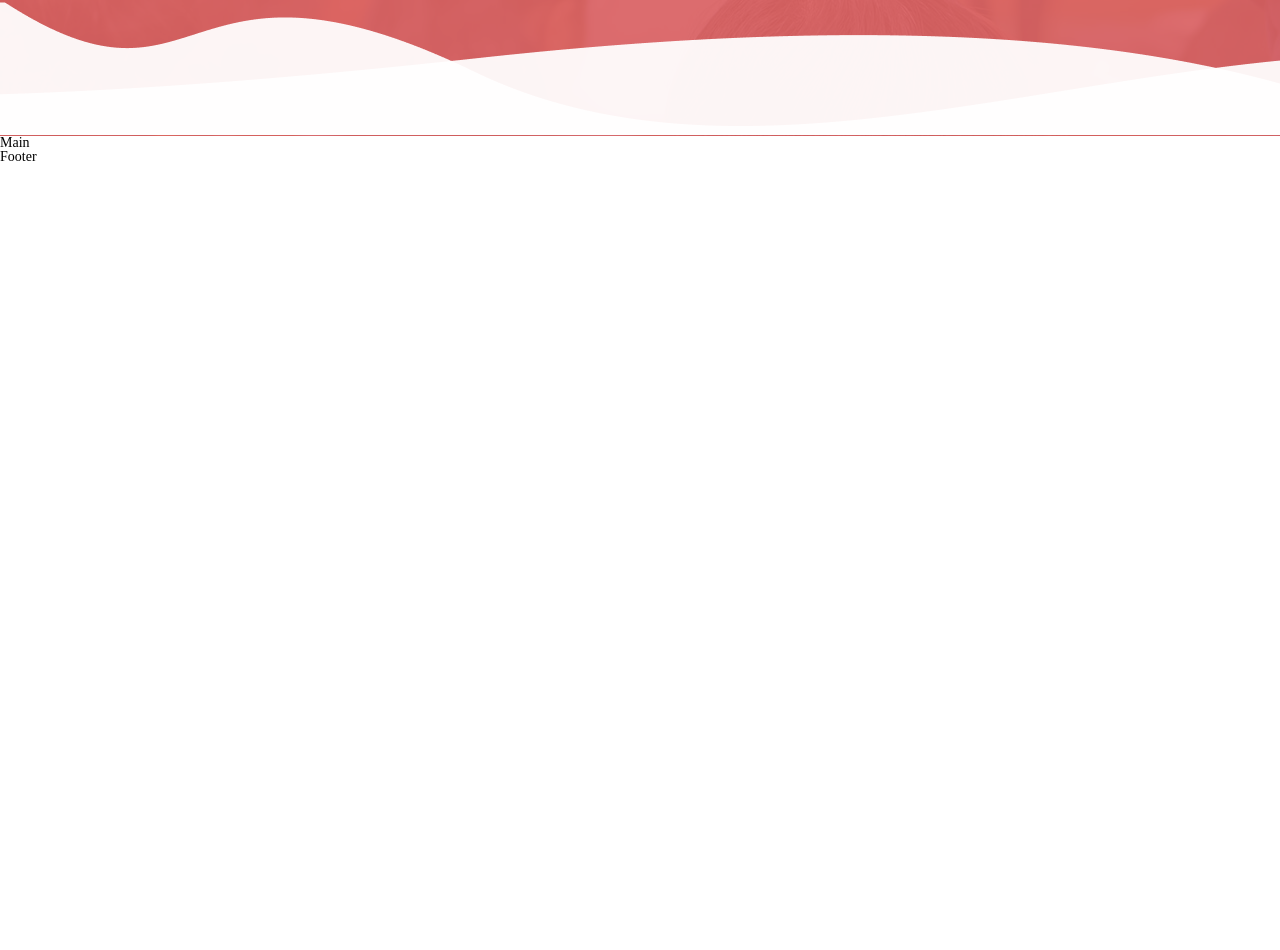
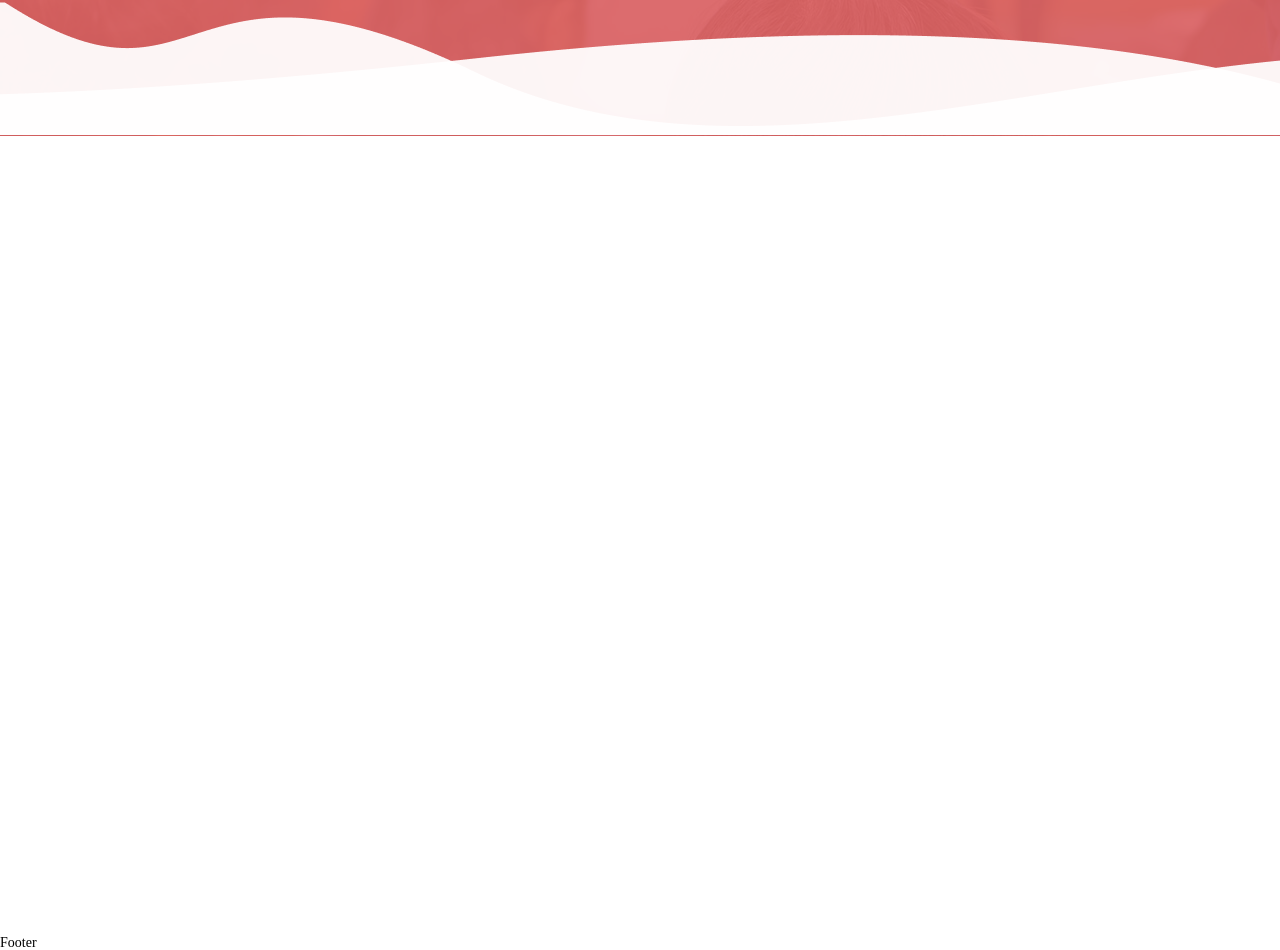
Before and after one commit to sargon17/proj-html-vuejs, a Vue app: page / in a window 1280 px wide. Shown: the part 584-1534 px from the top of the page. Before the commit the page ends 800 px from the top, so only its background shows below. Built offline with nearby package versions, Linux system fonts and the light colour scheme.

Commit message:
container element done / working on grid element

```diff
--- a/src/components/HeaderComponent.vue
+++ b/src/components/HeaderComponent.vue
@@ -20,8 +20,8 @@
 
 <script>
 import logo from "../assets/theme_eduprime_logo.png";
-import ButtonElement from "./sub_components/ButtonElement.vue";
-import NavigationDropdown from "./sub_components/NavigationDropdown.vue";
+import ButtonElement from "./components_library/ButtonElement.vue";
+import NavigationDropdown from "./components_library/NavigationDropdown.vue";
 import headerNavigationData from "../data/headerNavigationData";
 
 export default {
--- a/src/components/HeroComponent.vue
+++ b/src/components/HeroComponent.vue
@@ -34,8 +34,8 @@
 <script>
 import bgImg from "../assets/theme_slider1_bg-1.jpg";
 import wave from "../assets/Wave-1.png";
-import HeadingText from "./sub_components/HeadingText.vue";
-import ButtonElement from "./sub_components/ButtonElement.vue";
+import HeadingText from "./components_library/HeadingText.vue";
+import ButtonElement from "./components_library/ButtonElement.vue";
 
 export default {
   name: "HeroComponent",
--- a/src/components/MainComponent.vue
+++ b/src/components/MainComponent.vue
@@ -1,10 +1,36 @@
 <template>
-  <div>Main</div>
+  <div>
+    <ContainerElement :contentPosition="'center center'" :height="'100vh'">
+      <GridElement :grids="'3'">
+        <template #element-1>
+          <ContainerElement :contentPosition="'center bottom'">
+            <h1>First block</h1>
+          </ContainerElement>
+        </template>
+        <template #element-2>
+          <ContainerElement :contentPosition="'left center'">
+            <h1>Second Block</h1>
+          </ContainerElement>
+        </template>
+        <template #element-3>
+          <ContainerElement :contentPosition="'left center'">
+            <h1>Third Block</h1>
+          </ContainerElement>
+        </template>
+      </GridElement>
+    </ContainerElement>
+  </div>
 </template>
 
 <script>
+import ContainerElement from "./components_library/ContainerElement.vue";
+import GridElement from "./components_library/GridElement.vue";
 export default {
   name: "MainComponent",
+  components: {
+    ContainerElement,
+    GridElement,
+  },
 };
 </script>
 
--- /dev/null
+++ b/src/components/components_library/ContainerElement.vue
@@ -0,0 +1,72 @@
+<template>
+  <div class="container" :class="containerClasses" :style="containerStyles">
+    <slot />
+  </div>
+</template>
+
+<script>
+export default {
+  name: "ContainerElement",
+  props: {
+    contentPosition: {
+      type: String,
+      default: "center center",
+    },
+    height: {
+      type: String,
+      default: "auto",
+    },
+  },
+  computed: {
+    containerClasses() {
+      let position = this.contentPosition.split(" ");
+      return {
+        "container-center": position[0] === "center",
+        "container-left": position[0] === "left",
+        "container-right": position[0] === "right",
+        "container-top": position[1] === "top",
+        "container-vCentre": position[1] === "center",
+        "container-bottom": position[1] === "bottom",
+      };
+    },
+    containerStyles() {
+      return {
+        height: this.height,
+      };
+    },
+  },
+};
+</script>
+
+<style lang="scss" scoped>
+@import "../../styles/general.scss";
+
+.container {
+  padding: 20px;
+  width: 100%;
+  max-width: $mt-screen-xl;
+  margin: 0 auto;
+  display: flex;
+  align-items: center;
+}
+
+// content position
+.container-center {
+  justify-content: center;
+}
+.container-left {
+  justify-content: flex-start;
+}
+.container-right {
+  justify-content: flex-end;
+}
+.container-top {
+  align-items: flex-start;
+}
+.container-vCentre {
+  align-items: center;
+}
+.container-bottom {
+  align-items: flex-end;
+}
+</style>
--- /dev/null
+++ b/src/components/components_library/GridElement.vue
@@ -0,0 +1,121 @@
+<template>
+  <div class="grid">
+    <div
+      v-for="element in gridElements"
+      class="grid-element"
+      :key="element"
+      :class="gridElementClasses"
+    >
+      <slot :name="`element-${element}`" />
+    </div>
+  </div>
+</template>
+
+<script>
+export default {
+  name: "GridElement",
+  data() {
+    return {
+      gridElements: [],
+    };
+  },
+  props: {
+    subdivision: {
+      type: String,
+      default: "auto",
+    },
+    grids: {
+      type: String,
+      default: "2",
+    },
+  },
+
+  computed: {
+    gridElementClasses() {
+      return {
+        "grid-element-2": this.grids === "2",
+        "grid-element-3": this.grids === "3",
+        "grid-element-4": this.grids === "4",
+        "grid-element-5": this.grids === "5",
+        "grid-element-6": this.grids === "6",
+        "grid-element-7": this.grids === "7",
+        "grid-element-8": this.grids === "8",
+        "grid-element-9": this.grids === "9",
+        "grid-element-10": this.grids === "10",
+        "grid-element-11": this.grids === "11",
+        "grid-element-12": this.grids === "12",
+      };
+    },
+  },
+  watch: {
+    grids() {
+      this.setGridElements();
+    },
+  },
+  mounted() {
+    this.setGridElements();
+  },
+  methods: {
+    setGridElements() {
+      this.gridElements = [];
+      for (let i = 1; i <= parseInt(this.grdis); i++) {
+        console.log(i);
+        this.gridElements.push(i);
+      }
+    },
+  },
+};
+</script>
+
+<style lang="scss" scoped>
+@import "../../styles/general.scss";
+
+.grid {
+  display: flex;
+  flex-wrap: wrap;
+  justify-content: space-between;
+  align-items: center;
+  height: 100%;
+  width: 100%;
+}
+.grid-element {
+  width: 100%;
+  max-width: $mt-screen-xl;
+  margin: 0 auto;
+  display: flex;
+  align-items: center;
+}
+.grid-element-2 {
+  width: calc(100% / 2);
+}
+.grid-element-3 {
+  width: calc(100% / 3);
+}
+.grid-element-4 {
+  width: calc(100% / 4);
+}
+.grid-element-5 {
+  width: calc(100% / 5);
+}
+.grid-element-6 {
+  width: calc(100% / 6);
+}
+.grid-element-7 {
+  width: calc(100% / 7);
+}
+.grid-element-8 {
+  width: calc(100% / 8);
+}
+.grid-element-9 {
+  width: calc(100% / 9);
+}
+.grid-element-10 {
+  width: calc(100% / 10);
+}
+.grid-element-11 {
+  width: calc(100% / 11);
+}
+.grid-element-12 {
+  width: calc(100% / 12);
+}
+</style>
```
Also changed, not shown: src/components/components_library/ButtonElement.vue (renamed from src/components/sub_components/ButtonElement.vue), src/components/components_library/HeadingText.vue (renamed from src/components/sub_components/HeadingText.vue), src/components/components_library/NavDropdownItem.vue (renamed from src/components/sub_components/NavDropdownItem.vue), src/components/components_library/NavigationDropdown.vue (renamed from src/components/sub_components/NavigationDropdown.vue).
